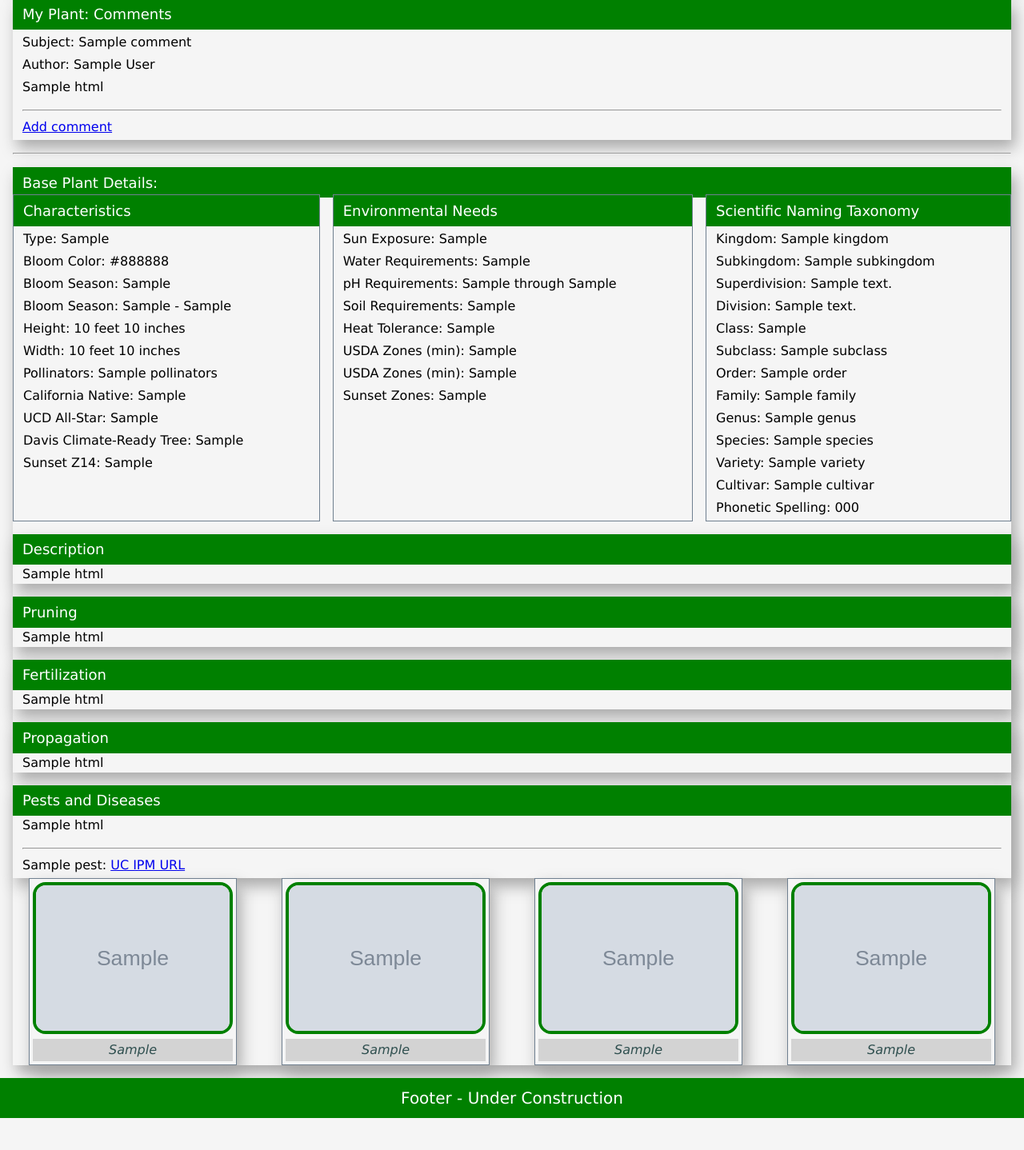
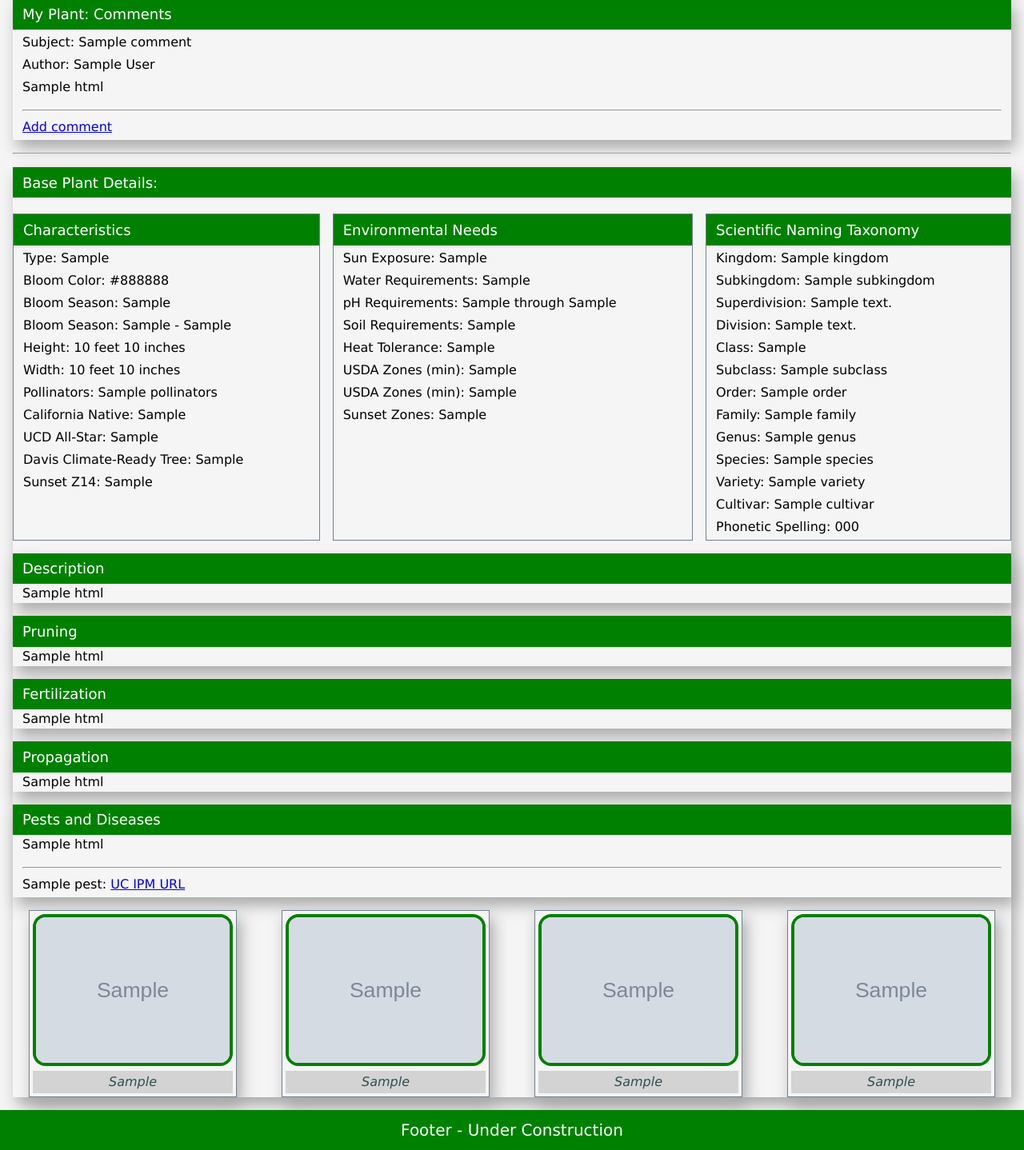
Before and after one commit to BND95618/gateway-gardens, a Django app: template app/plants/templates/plants/myplant_details.html in a window 1280 px wide. Shown: the part 652-2090 px from the top of the page at 80% size. Before the commit the page ends 2050 px from the top, so only its background shows below. Run offline with Django 5.2, Linux system fonts and the light colour scheme; the template is opened without the code that fills it: most values are stand-ins (such as "Sample title", 1, 10 or a date in 2020); grey boxes marked "Sample" are stand-in pictures.

Commit message:
css spacing tweak

```diff
--- a/app/plants/static/plants/css/style.css
+++ b/app/plants/static/plants/css/style.css
@@ -719,9 +719,9 @@ img {
     @media screen and (min-width: 600px) {
         display:        flex;
         flex-direction: row;
-        flex-wrap:      wrap;
+        flex-wrap:      nowrap;
         column-gap:     16px;
-        row-gap:        16px;
+        row-gap:        0px;
     }
     @media print {
         display:        flex;
@@ -1047,7 +1047,7 @@ img {
     flex-grow:        1;     /* ability of item to grow   */
     flex-shrink:      1;     /* ability of item to shrink */
     width:            100%;
-    margin:           auto;
+    margin:           16px auto auto auto;
     border:           1px solid slategray;
     padding:          4px;
     box-shadow:       var(--shadow-parameters);
--- a/app/plants/templates/plants/myplant_details.html
+++ b/app/plants/templates/plants/myplant_details.html
@@ -204,6 +204,7 @@
     <header class="bnd-section-header">
       <h4>Base Plant Details:</h4>
     </header>
+    <br/>
     {% include "plants/plant_details_insert.html" %}
   </section>
   <!------------------------------------->
```
